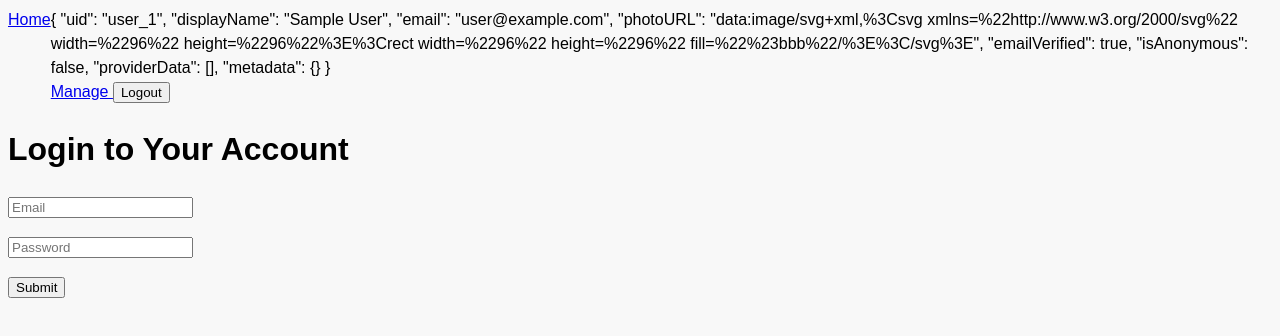
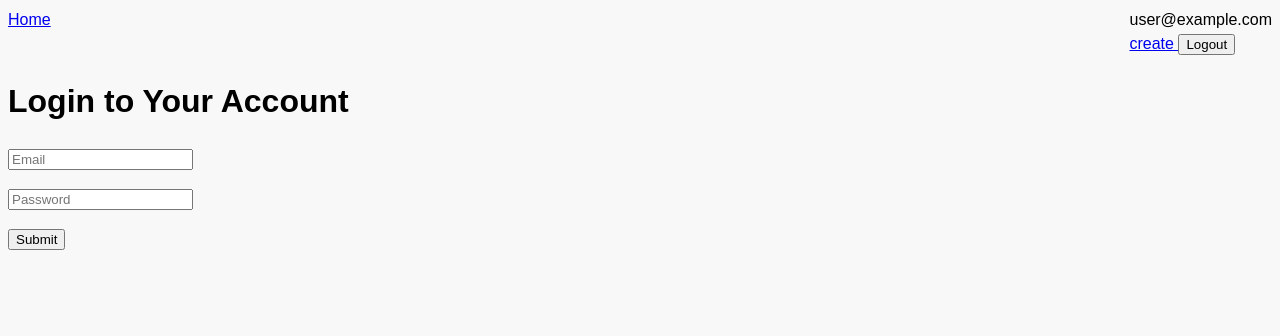
Before and after one commit to Rytiggy/pairwise, a Vue app: page /authenticate in a window 1280 px wide. Shown: the top 336 px of the page. Built offline with nearby package versions, Linux system fonts and the light colour scheme; no server answers; sample sign-in values are in the browser's storage.

Commit message:
clean up

```diff
--- a/src/App.vue
+++ b/src/App.vue
@@ -3,9 +3,9 @@
     <nav class="flex-spaced">
       <router-link :to="{ name: 'home' }"> Home </router-link>
       <span v-if="userProfile">
-        {{ userProfile }}
+        {{ userProfile.email }}
         <div></div>
-        <router-link :to="{ name: 'manage' }"> Manage </router-link>
+        <router-link :to="{ name: 'create' }"> create </router-link>
         <button @click="handleSignOut">Logout</button>
       </span>
       <span v-else>
@@ -29,7 +29,6 @@ const userProfile = ref();
 // runs after firebase is initialized
 onAuthStateChanged(getAuth(), function (user) {
   if (user) {
-    console.log(user);
     userProfile.value = user;
     isLoggedIn.value = true; // if we have a user
   } else {
--- a/src/composables/useQuestions.js
+++ b/src/composables/useQuestions.js
@@ -11,7 +11,6 @@ export function useQuestions() {
         questions.value = {}
         const querySnapshot = await getDocs(collection(db, "questions"));
         querySnapshot.forEach((doc) => {
-            // console.log(doc.id, JSON.stringify(doc.data()));
             questions.value[doc.id] = doc.data()
         });
     }
@@ -21,10 +20,8 @@ export function useQuestions() {
         const docSnap = await getDoc(docRef);
 
         if (docSnap.exists()) {
-            console.log("Document data:", docSnap.data());
             return docSnap.data()
         } else {
-            console.log("No such document!");
             throw "Document does not exist"
         }
     }
@@ -41,7 +38,6 @@ export function useQuestions() {
                 votes: 0,
                 createdBy: user.uid
             });
-            console.log("Document written with ID: ", docRef.id);
         } catch (e) {
             console.error("Error adding document: ", e);
         }
--- a/src/composables/useVotes.js
+++ b/src/composables/useVotes.js
@@ -24,7 +24,6 @@ export function useVotes() {
                 userId: user.uid,
                 userEmail: user.email,
             });
-            console.log("Document written with ID: ", docRef.id);
         } catch (e) {
             console.error("Error adding document: ", e);
         }
--- a/src/pages/authenticate.vue
+++ b/src/pages/authenticate.vue
@@ -21,8 +21,7 @@ const signIn = () => {
   // we also renamed this method
   signInWithEmailAndPassword(getAuth(), email.value, password.value) // THIS LINE CHANGED
     .then((data) => {
-      console.log("Successfully logged in!");
-      router.push({ name: "manage" }); // redirect to the feed
+      router.push({ name: "home" }); // redirect to the feed
     })
     .catch((error) => {
       switch (error.code) {
--- a/src/pages/manage.vue
+++ b/src/pages/create.vue
@@ -1,5 +1,5 @@
 <template>
-  <h1>Manage</h1>
+  <h1>Create</h1>
   <h3>This page is for users only and where they create the question pairs</h3>
 </template>
 
--- a/src/pages/home.vue
+++ b/src/pages/home.vue
@@ -13,7 +13,6 @@ async function combineVotesAndQuestions() {
     const question = questions.value[id];
 
     const votes = await fetchVotesForQuestion(id);
-    console.log({ votes });
     questionsAndAnswers.value.push({ ...question, votes });
   }
 }
--- a/src/pages/pairwise.vue
+++ b/src/pages/pairwise.vue
@@ -12,10 +12,8 @@ const questionIds = route.query.q;
 const questions = ref({});
 
 onMounted(async () => {
-  console.log(questionIds);
   if (questionIds?.length === 0) console.error("no questions provided");
   questionIds.forEach(async (id, index) => {
-    console.log("id:, ", id);
     const question = await fetchQuestion(questionIds[index]);
     questions.value[id] = question;
   });
--- a/src/pages/register.vue
+++ b/src/pages/register.vue
@@ -17,11 +17,9 @@ const router = useRouter(); // get a reference to our vue router
 const register = () => {
   createUserWithEmailAndPassword(getAuth(), email.value, password.value) // need .value because ref()
     .then((data) => {
-      console.log("Successfully registered!");
-      router.push("/manage"); // redirect to the feed
+      router.push({ name: "home" }); // redirect to the feed
     })
     .catch((error) => {
-      console.log(error.code);
       alert(error.message);
     });
 };
--- a/src/router/index.js
+++ b/src/router/index.js
@@ -37,9 +37,9 @@ const router = createRouter({
         },
 
         {
-            name: "manage",
-            path: "/manage",
-            component: () => import("../pages/manage.vue"),
+            name: "create",
+            path: "/create",
+            component: () => import("../pages/create.vue"),
             meta: {
                 requiresAuth: true,
             },
@@ -51,6 +51,7 @@ router.beforeEach(async (to) => {
     // Check if the user is logged in
     if (to.meta.requiresAuth) {
         const auth = getAuth();
+        console.log("router.beforeEach auth", auth)
         const user = auth.currentUser;
         if (!user) {
             return { name: "authenticate" };
```
